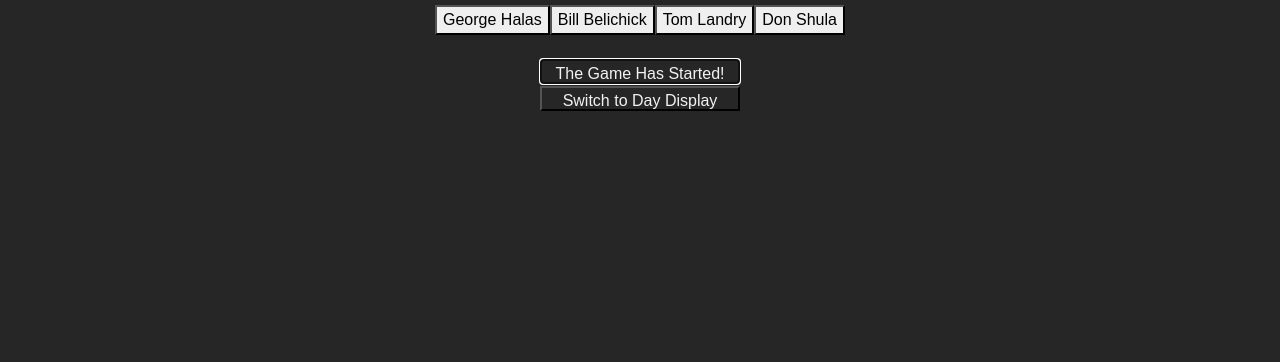
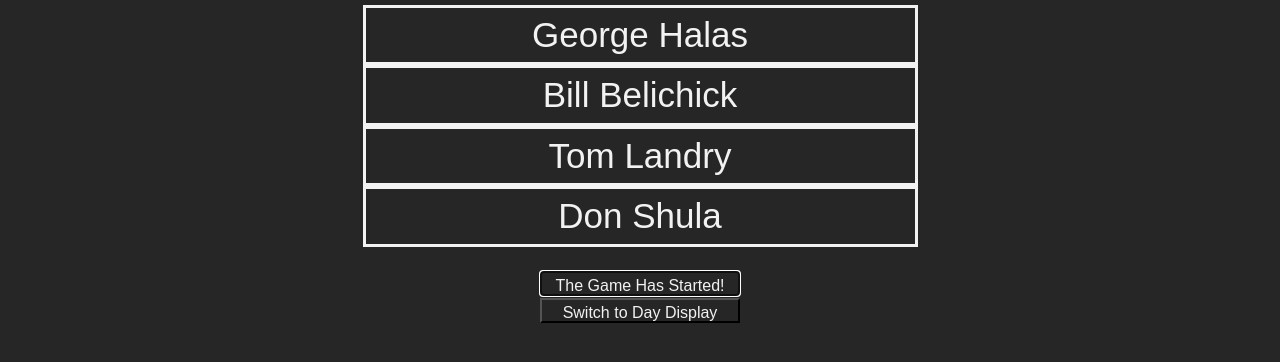
Before and after one commit to parallelam/H5, a plain HTML site: page index.html in a window 1280 px wide. Both pictures are taken after a click on the button "Play The Game". Shown: the part 378-740 px from the top of the page. Drawn offline with nearby package versions, Linux system fonts and the light colour scheme.

Commit message:
Polishing Pt2

```diff
--- a/assets/javascript.js
+++ b/assets/javascript.js
@@ -87,7 +87,7 @@ var game = {
       timer = setInterval(game.countdown, 1000);
       panel.html('<h2>' + triviaQuestions[this.currentQuestion].question + '</h2>' );
       for (var i = 0; i<triviaQuestions[this.currentQuestion].answers.length; i++){
-        panel.append('<button class="answer-button" id="button"' + 'data-name="' + triviaQuestions[this.currentQuestion].answers[i] + '">' + triviaQuestions[this.currentQuestion].answers[i]+ '</button>');
+        panel.append('<button class="answer-button o-menu__item / t-menu__item" id="button"' + 'data-name="' + triviaQuestions[this.currentQuestion].answers[i] + '">' + triviaQuestions[this.currentQuestion].answers[i]+ '</button>');
       }
     },
     nextQuestion: function(){
--- a/assets/style.css
+++ b/assets/style.css
@@ -61,3 +61,14 @@ body {
   border-radius: 4px;
   border-color: #ddd;
 }
+
+.answer-button {
+  display:block;
+  width:50%;
+  height:20%;
+  margin: 0 auto;
+  border:solid;
+  cursor: pointer;
+  background:transparent;
+  font-size: 35px;
+}
```
